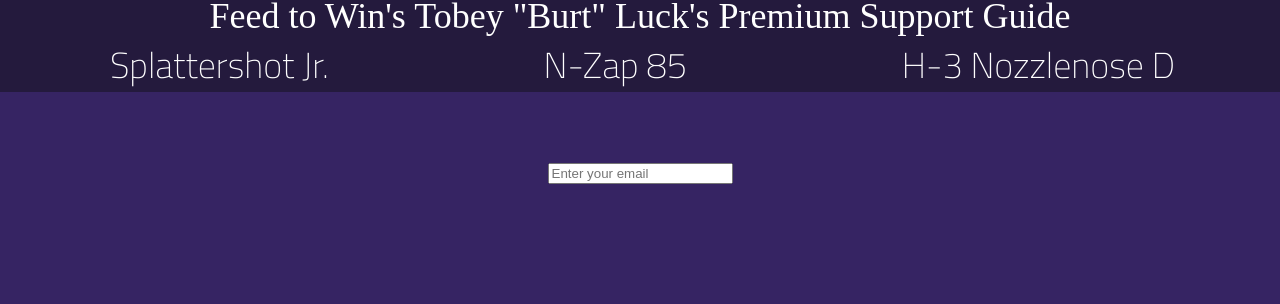
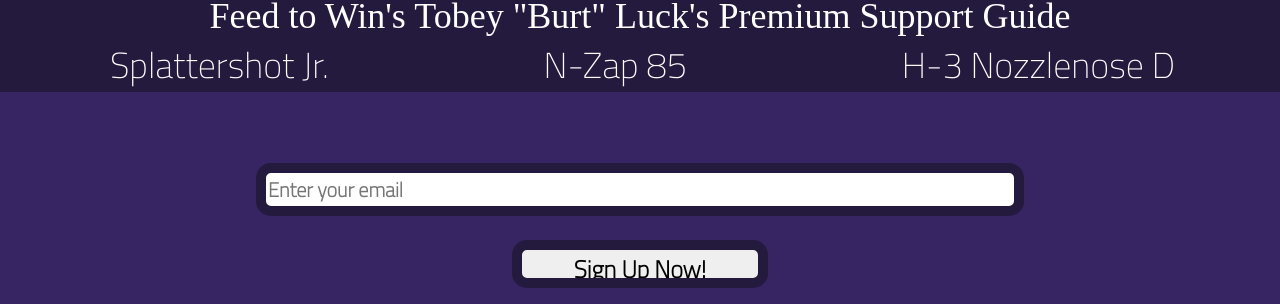
Before and after one commit to BurtWarlord/codecamp-product-page, a plain HTML site: page index.html in a window 1280 px wide. Shown: the part 965-1269 px from the top of the page. Before the commit the page ends 1189 px from the top, so only its background shows below. Drawn offline with Linux system fonts and the light colour scheme.

Commit message:
Changed the name of html file.
Product page to index.html

```diff
--- a/Product page.html
+++ b/index.html
@@ -31,7 +31,7 @@
                     </div>
 
                     <div class="nav-link">
-                        <a href="#h3">H-3 Nozzlenose D</a>
+                        <a href="#h3d">H-3 Nozzlenose D</a>
                     </div>
 
                 </nav>
@@ -50,7 +50,25 @@
 
                     <br>
 
+                    <input type="submit" id="submit" value="Sign Up Now!" formaction="https://www.freecodecamp.org/email-submit">
+
             </form>
+
+            <div id="description">
+
+                <div id="jr">
+
+                </div>
+
+                <div id="zap">
+
+                </div>
+
+                <div id="h3d">
+
+                </div>
+
+            </div>
 
         </body>
 
--- a/style.css
+++ b/style.css
@@ -55,9 +55,42 @@
 
 #description {
     font-family: 'Titillium Web', sans-serif;
+    color: #ffffff;
 }
 
 a {
     color: #ffffff;
     text-decoration: none;
 }
+
+input[type=email] {
+    width: 60%;
+    font-family: 'Titillium Web', sans-serif;
+    font-size: 20px;
+    font-weight: bold;
+    color: black;
+    border: 10px solid #241a3d;
+    border-radius: 15px;
+}
+
+input[type=submit] {
+    width: 20%;
+    height: 6%;
+    font-family: 'Titillium Web', sans-serif;
+    font-size: 24px;
+    font-weight: bold;
+    border: 10px solid #241a3d;
+    border-radius: 15px;
+}
+
+#jr {
+
+}
+
+#zap {
+
+}
+
+#h3d {
+
+}
```
